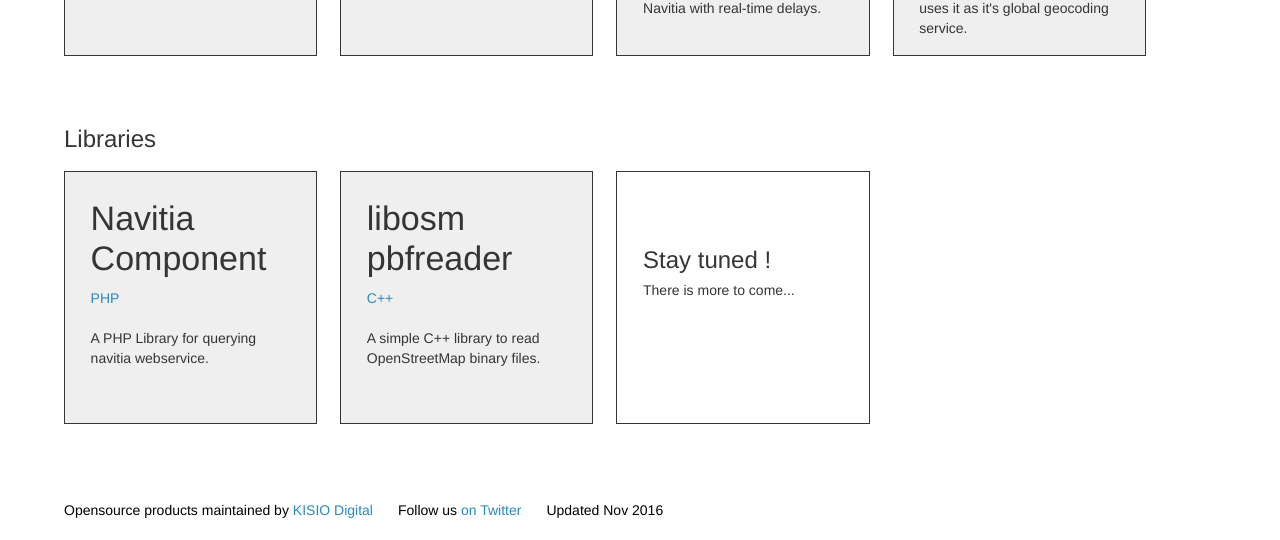
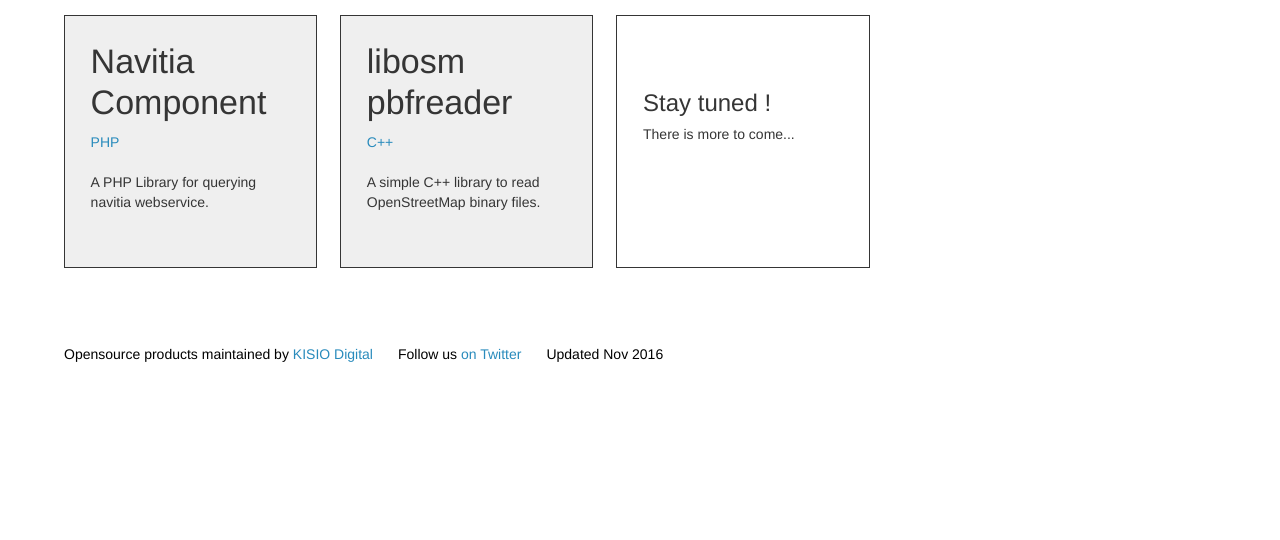
Before and after one commit to CanalTP/opensource_products, a plain HTML site: page index.html in a window 1280 px wide. Shown: the part 731-1271 px from the top of the page. After the commit the page ends 1115 px from the top, so only its background shows below. Drawn offline with Linux system fonts and the light colour scheme.

Commit message:
fix margin top on block

```diff
--- a/stylesheets/stylesheet.css
+++ b/stylesheets/stylesheet.css
@@ -89,7 +89,7 @@
     margin: 0 0 20px;
 }
 
-.outer {
+#header_wrap, #footer_wrap {
     margin-top: 5%;
 }
 
@@ -124,7 +124,7 @@
 
 section.sub{
     display: inline-block;
-    margin-top: 5%;
+    margin-top: 1%;
     width:100%;
 }
 
```
